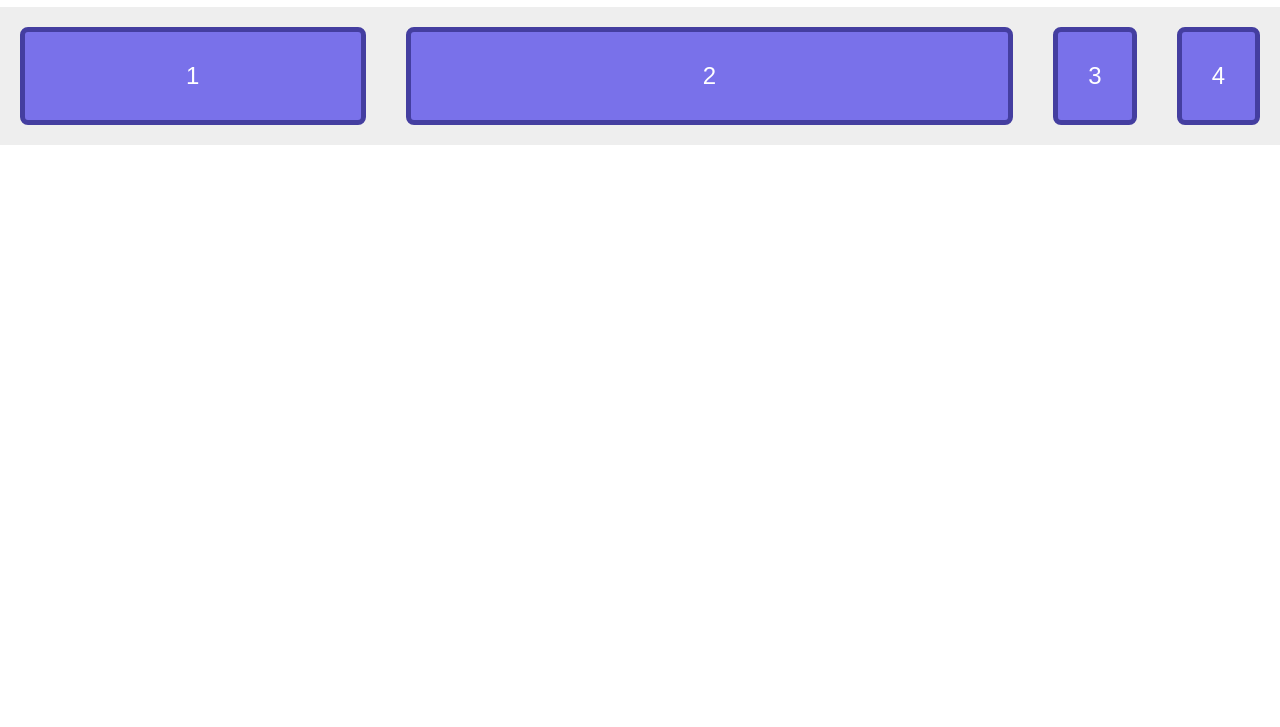
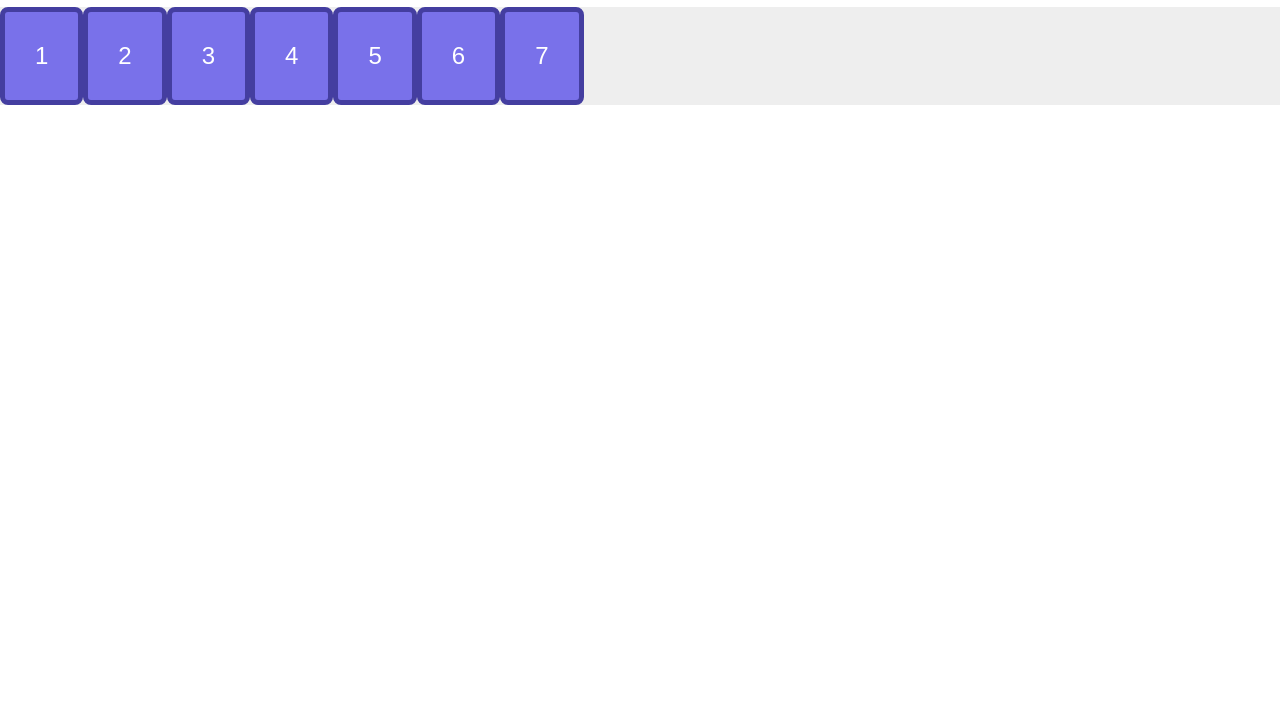
Before and after one commit to Raigyo/css-flexbox-guide, a website built with Parcel: page index.html in a window 1280 px wide. Shown: the part 73-800 px from the top of the page. Built offline with nearby package versions, Linux system fonts and the light colour scheme; a web font is replaced by a local one.

Commit message:
items done

```diff
--- a/index.html
+++ b/index.html
@@ -14,10 +14,10 @@
     <div class="item">2</div>
     <div class="item">3</div>
     <div class="item">4</div>
-    <!--div class="item">5</div>
+    <div class="item">5</div>
     <div class="item">6</div>
     <div class="item">7</div>
-    <div class="item">8</div>
+    <!--div class="item">8</div>
     <div class="item">9</div-->
   </div>
 </body>
--- a/src/css/base.scss
+++ b/src/css/base.scss
@@ -72,7 +72,7 @@ body, html{
     background-color: #7971ea;
     border: 5px solid #443ea0;
     border-radius: 8px;
-    margin: 20px;
+    //margin: 20px;
     padding: 30px;
     color: white;
     font-size: 24px;
--- a/src/css/style.scss
+++ b/src/css/style.scss
@@ -2,16 +2,15 @@
 
 .container{
   display: flex;
+  align-items: center;
 }
+
+
+.item:nth-child(2){
+  align-self: flex-end;
+}
+
 
 .container{
   background-color: whitesmoke;
 }
-
-.item:nth-child(1){
-  flex-grow: 1;
-}
-
-.item:nth-child(2){
-  flex-grow: 2;
-}
```
Also changed, not shown: _readme-img/12-exemple.PNG, _readme-img/13-exemple.PNG (added), _readme-img/14-exemple.PNG (added), readme.md.
